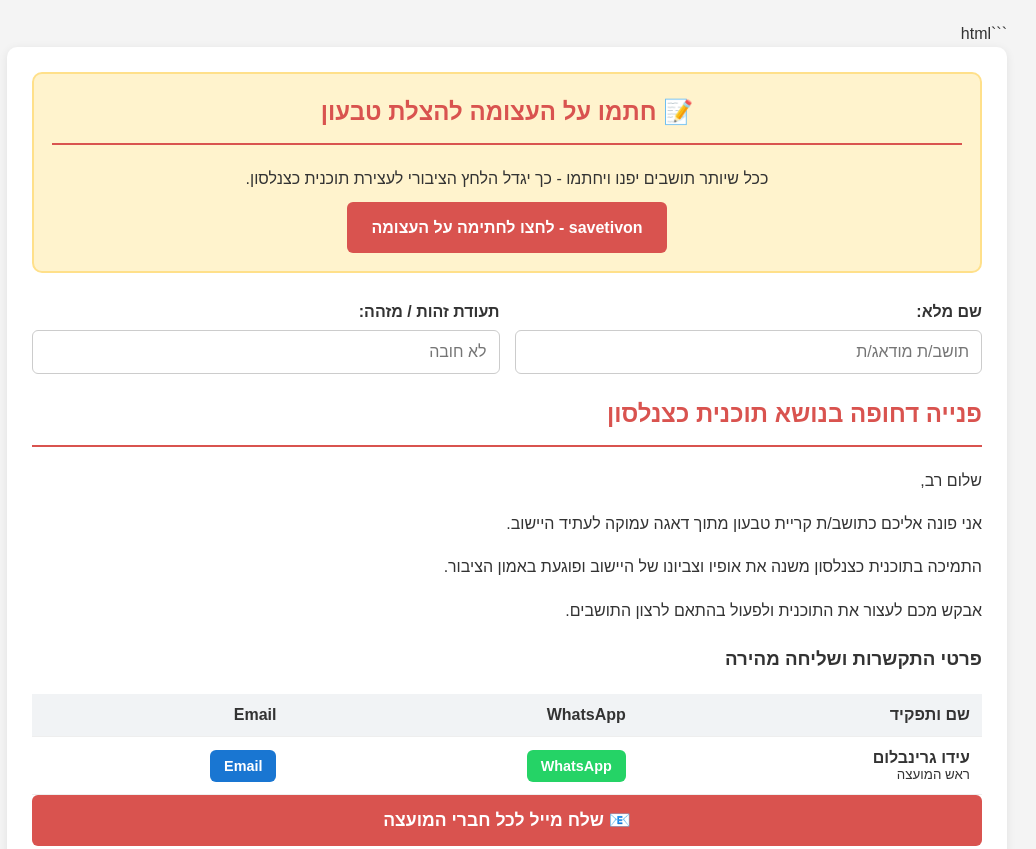
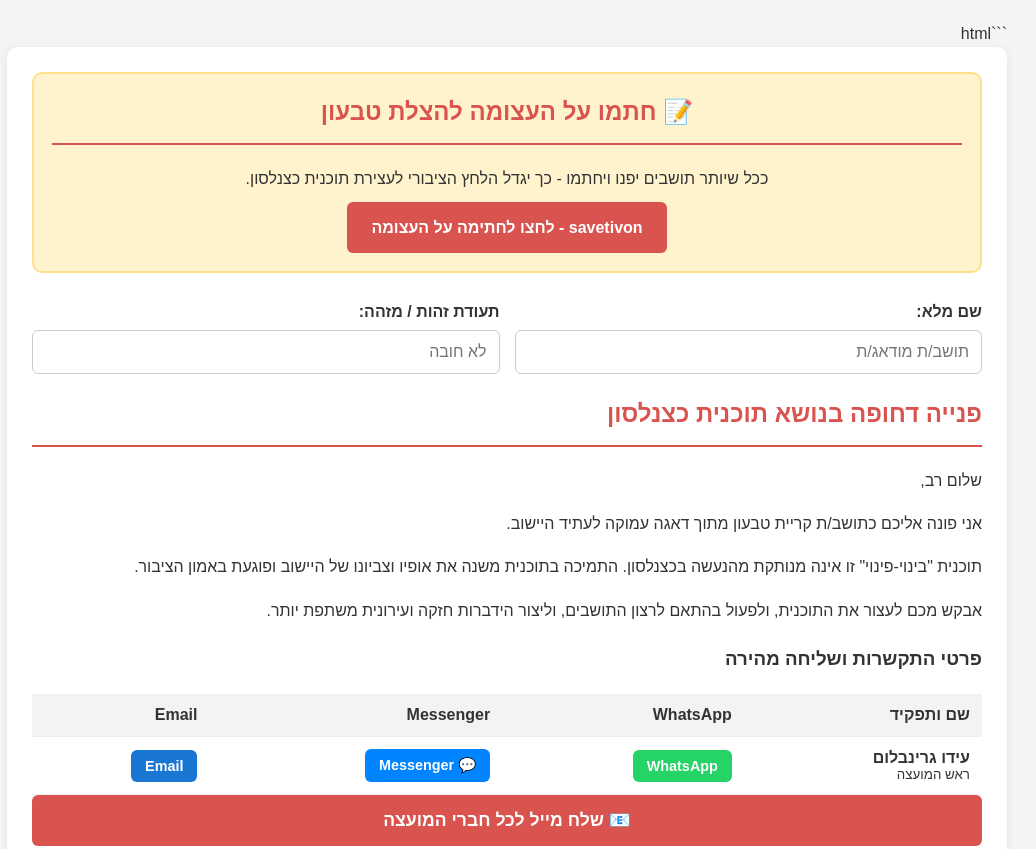
Before and after one commit to talushkin/pniya, a plain HTML site: page index.html in a window 1280 px wide. Shown: the top 849 px of the page, without its empty margins (133-1169 px from the left). Drawn offline with Linux system fonts and the light colour scheme.

Commit message:
Update appeal copy and contact actions

```diff
--- a/index.html
+++ b/index.html
@@ -186,6 +186,10 @@
             background:#1976d2;
         }
 
+        .btn-messenger{
+            background:#0084ff;
+        }
+
         @media(max-width:700px){
 
             .contact-table{
@@ -259,11 +263,11 @@
     </p>
 
     <p>
-        התמיכה בתוכנית כצנלסון משנה את אופיו וצביונו של היישוב ופוגעת באמון הציבור.
+        תוכנית "בינוי-פינוי" זו אינה מנותקת מהנעשה בכצנלסון. התמיכה בתוכנית משנה את אופיו וצביונו של היישוב ופוגעת באמון הציבור.
     </p>
 
     <p>
-        אבקש מכם לעצור את התוכנית ולפעול בהתאם לרצון התושבים.
+        אבקש מכם לעצור את התוכנית, ולפעול בהתאם לרצון התושבים, וליצור הידברות חזקה ועירונית משתפת יותר.
     </p>
 
     <!-- CONTACTS -->
@@ -277,6 +281,7 @@
             <tr>
                 <th>שם ותפקיד</th>
                 <th>WhatsApp</th>
+                <th>Messenger</th>
                 <th>Email</th>
             </tr>
         </thead>
@@ -478,6 +483,7 @@ const contacts = [
     name:"עידו גרינבלום",
     role:"ראש המועצה",
     phone:"0502220366",
+    messenger:"https://www.facebook.com/ido.grinblum",
     email:"r_moaza@tivon.muni.il",
     green:false
 }
@@ -575,6 +581,31 @@ ${signature}`;
 
         tr.appendChild(tdWa);
 
+        // MESSENGER
+        const tdMessenger =
+            document.createElement('td');
+
+        if(c.messenger){
+
+            tdMessenger.innerHTML = `
+                <a href="${c.messenger}"
+                   target="_blank"
+                   class="action-btn btn-messenger">
+
+                   💬 Messenger
+
+                </a>
+            `;
+
+        } else {
+
+            tdMessenger.innerHTML =
+                `<span style="color:#999;">אין קישור</span>`;
+
+        }
+
+        tr.appendChild(tdMessenger);
+
         // EMAIL
         const tdEmail =
             document.createElement('td');
```
